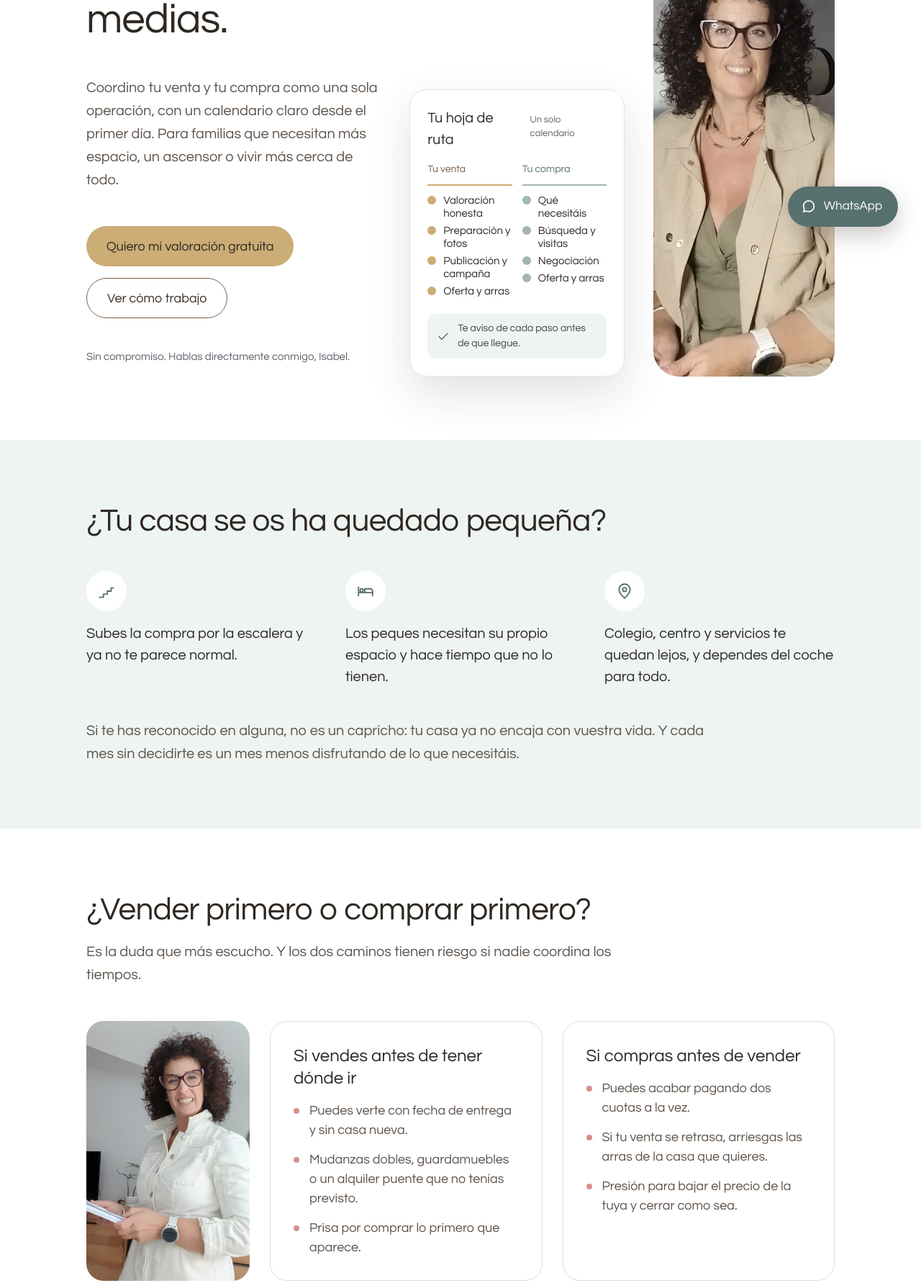
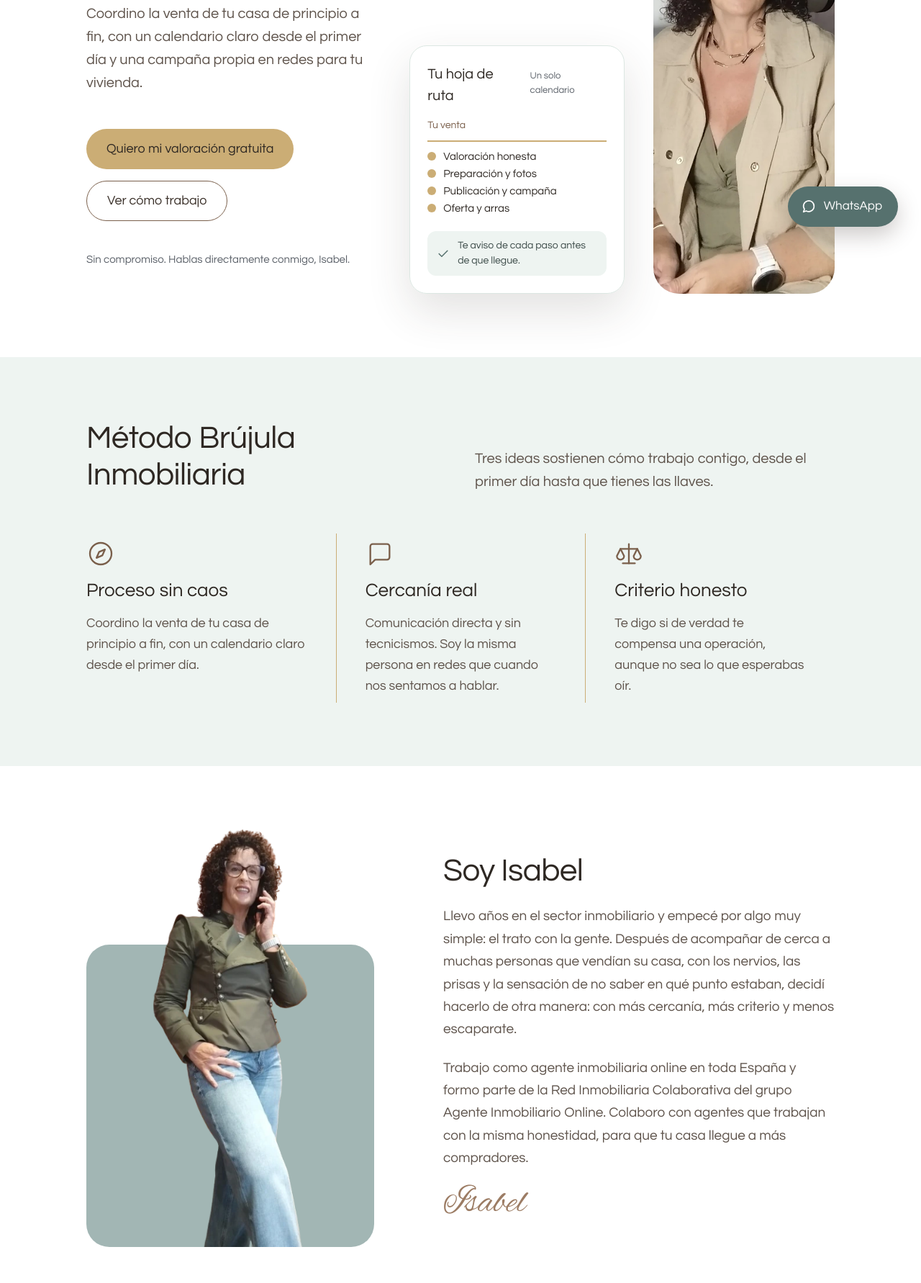
Before and after one commit to isabelmartinezaio-collab/landing-isa-bel, a plain HTML site: page index.html in a window 1280 px wide. Shown: the part 453-2235 px from the top of the page at 72% size. Drawn offline with Linux system fonts and the light colour scheme.

Commit message:
Add files via upload

```diff
--- a/index.html
+++ b/index.html
@@ -3,8 +3,8 @@
 <head>
 <meta charset="utf-8">
 <meta name="viewport" content="width=device-width, initial-scale=1">
-<title>Vender para comprar · Isa Bel</title>
-<meta name="description" content="Vende tu casa y compra la siguiente sin quedarte a medias. Valoración gratuita y hoja de ruta con Isabel, agente inmobiliaria online.">
+<title>Vender tu casa · Isa Bel</title>
+<meta name="description" content="Vende tu casa sin quedarte a medias. Valoración gratuita y calendario de venta con Isabel, agente inmobiliaria online.">
 <link rel="preconnect" href="https://fonts.googleapis.com">
 <link rel="preconnect" href="https://fonts.gstatic.com" crossorigin>
 <link href="https://fonts.googleapis.com/css2?family=Alex+Brush&family=Questrial&display=swap" rel="stylesheet">
@@ -206,6 +206,7 @@ footer .brand .name{color:#fff}footer .brand .slogan{color:#D9CFC6}
 .vp-photo{position:relative;min-height:340px}
 .vp-photo img{position:absolute;inset:0;width:100%;height:100%;object-fit:cover;object-position:center 20%;border-radius:24px}
 @media (max-width:1024px){.vp-grid{grid-template-columns:minmax(0,1fr)}.vp-photo{min-height:300px}}
+.card .cols{grid-template-columns:1fr}
 </style>
 </head>
 <body>
@@ -221,8 +222,8 @@ footer .brand .name{color:#fff}footer .brand .slogan{color:#D9CFC6}
 
 <section id="inicio" class="hero">
   <div style="display:flex;flex-direction:column;gap:28px">
-    <h1>Vende tu casa y compra la siguiente sin quedarte a medias.</h1>
-    <p class="lead">Coordino tu venta y tu compra como una sola operación, con un calendario claro desde el primer día. Para familias que necesitan más espacio, un ascensor o vivir más cerca de todo.</p>
+    <h1>Vende tu casa sin quedarte a medias.</h1>
+    <p class="lead">Coordino la venta de tu casa de principio a fin, con un calendario claro desde el primer día y una campaña propia en redes para tu vivienda.</p>
     <div class="btns">
       <a class="btn btn-gold" href="#valoracion">Quiero mi valoración gratuita</a>
       <a class="btn btn-ghost" href="#metodo">Ver cómo trabajo</a>
@@ -244,13 +245,6 @@ footer .brand .name{color:#fff}footer .brand .slogan{color:#D9CFC6}
           <div class="step"><i></i><span>Publicación y campaña</span></div>
           <div class="step"><i></i><span>Oferta y arras</span></div>
         </div>
-        <div class="col b">
-          <h4>Tu compra</h4>
-          <div class="step"><i></i><span>Qué necesitáis</span></div>
-          <div class="step"><i></i><span>Búsqueda y visitas</span></div>
-          <div class="step"><i></i><span>Negociación</span></div>
-          <div class="step"><i></i><span>Oferta y arras</span></div>
-        </div>
       </div>
       <div class="ok">
         <svg width="20" height="20" viewBox="0 0 24 24" fill="none" stroke="#56716E" stroke-width="1.8" stroke-linecap="round" stroke-linejoin="round" aria-hidden="true" style="flex-shrink:0"><path d="M5 12.5l4.5 4.5L19 7.5"/></svg>
@@ -260,54 +254,9 @@ footer .brand .name{color:#fff}footer .brand .slogan{color:#D9CFC6}
   </div>
 </section>
 
-<section class="sec" style="background:var(--sage-l);display:flex;flex-direction:column;gap:44px">
-  <h2 class="h2">¿Tu casa se os ha quedado pequeña?</h2>
-  <div style="display:grid;grid-template-columns:repeat(3,1fr);gap:40px" class="motivos">
-    <div style="display:flex;flex-direction:column;gap:16px">
-      <div style="width:56px;height:56px;border-radius:50%;background:#fff;color:var(--sage);display:flex;align-items:center;justify-content:center"><svg width="26" height="26" viewBox="0 0 24 24" fill="none" stroke="currentColor" stroke-width="1.7" stroke-linecap="round" stroke-linejoin="round" aria-hidden="true"><path d="M3 20h5v-4h5v-4h5V8h3"/></svg></div>
-      <p style="margin:0;font-size:20px;line-height:1.5">Subes la compra por la escalera y ya no te parece normal.</p>
-    </div>
-    <div style="display:flex;flex-direction:column;gap:16px">
-      <div style="width:56px;height:56px;border-radius:50%;background:#fff;color:var(--sage);display:flex;align-items:center;justify-content:center"><svg width="26" height="26" viewBox="0 0 24 24" fill="none" stroke="currentColor" stroke-width="1.7" stroke-linecap="round" stroke-linejoin="round" aria-hidden="true"><path d="M3 18V7"/><path d="M3 14h18v4"/><path d="M21 14v-2a3 3 0 0 0-3-3h-7v5"/><circle cx="7" cy="11" r="2"/></svg></div>
-      <p style="margin:0;font-size:20px;line-height:1.5">Los peques necesitan su propio espacio y hace tiempo que no lo tienen.</p>
-    </div>
-    <div style="display:flex;flex-direction:column;gap:16px">
-      <div style="width:56px;height:56px;border-radius:50%;background:#fff;color:var(--sage);display:flex;align-items:center;justify-content:center"><svg width="26" height="26" viewBox="0 0 24 24" fill="none" stroke="currentColor" stroke-width="1.7" stroke-linecap="round" stroke-linejoin="round" aria-hidden="true"><path d="M12 21s-7-6.1-7-11a7 7 0 0 1 14 0c0 4.9-7 11-7 11z"/><circle cx="12" cy="10" r="2.5"/></svg></div>
-      <p style="margin:0;font-size:20px;line-height:1.5">Colegio, centro y servicios te quedan lejos, y dependes del coche para todo.</p>
-    </div>
-  </div>
-  <p class="lead" style="margin:0;max-width:860px">Si te has reconocido en alguna, no es un capricho: tu casa ya no encaja con vuestra vida. Y cada mes sin decidirte es un mes menos disfrutando de lo que necesitáis.</p>
-</section>
 
-<section class="sec" style="display:flex;flex-direction:column;gap:48px">
-  <div style="display:flex;flex-direction:column;gap:16px;max-width:760px">
-    <h2 class="h2">¿Vender primero o comprar primero?</h2>
-    <p class="lead" style="margin:0">Es la duda que más escucho. Y los dos caminos tienen riesgo si nadie coordina los tiempos.</p>
-  </div>
-  <div class="vp-grid">
-    <div class="vp-photo"><img src="img/isabel-222242.jpg" alt="Isabel con documentación en la mano, sonriendo"></div>
-    <div class="box">
-      <h3>Si vendes antes de tener dónde ir</h3>
-      <ul>
-        <li><i></i><span>Puedes verte con fecha de entrega y sin casa nueva.</span></li>
-        <li><i></i><span>Mudanzas dobles, guardamuebles o un alquiler puente que no tenías previsto.</span></li>
-        <li><i></i><span>Prisa por comprar lo primero que aparece.</span></li>
-      </ul>
-    </div>
-    <div class="box">
-      <h3>Si compras antes de vender</h3>
-      <ul>
-        <li><i></i><span>Puedes acabar pagando dos cuotas a la vez.</span></li>
-        <li><i></i><span>Si tu venta se retrasa, arriesgas las arras de la casa que quieres.</span></li>
-        <li><i></i><span>Presión para bajar el precio de la tuya y cerrar como sea.</span></li>
-      </ul>
-    </div>
-  </div>
-  <div class="dark-band">
-    <p>Por eso lo primero que hago siempre es el calendario de la operación completa: qué va primero, qué depende de qué y cuándo. No son dos procesos sueltos. Es una sola hoja de ruta.</p>
-    <a class="btn btn-gold" href="#valoracion" style="flex-shrink:0">Quiero mi hoja de ruta</a>
-  </div>
-</section>
+
+
 
 <section id="metodo" class="sec metodo" style="display:flex;flex-direction:column;gap:56px">
   <div class="head">
@@ -318,7 +267,7 @@ footer .brand .name{color:#fff}footer .brand .slogan{color:#D9CFC6}
     <div>
       <svg width="40" height="40" viewBox="0 0 24 24" fill="none" stroke="#7A5F4B" stroke-width="1.4" stroke-linecap="round" stroke-linejoin="round" aria-hidden="true"><circle cx="12" cy="12" r="9"/><path d="M15.5 8.5 L13.4 13.4 L8.5 15.5 L10.6 10.6 Z"/></svg>
       <h3>Proceso sin caos</h3>
-      <p>Coordino tu venta y tu compra como una sola operación, con un calendario claro desde el primer día.</p>
+      <p>Coordino la venta de tu casa de principio a fin, con un calendario claro desde el primer día.</p>
     </div>
     <div>
       <svg width="40" height="40" viewBox="0 0 24 24" fill="none" stroke="#7A5F4B" stroke-width="1.4" stroke-linecap="round" stroke-linejoin="round" aria-hidden="true"><path d="M20 15a2 2 0 0 1-2 2H8l-4 4V6a2 2 0 0 1 2-2h12a2 2 0 0 1 2 2z"/></svg>
@@ -340,8 +289,8 @@ footer .brand .name{color:#fff}footer .brand .slogan{color:#D9CFC6}
   </div>
   <div class="txt">
     <h2 class="h2">Soy Isabel</h2>
-    <p>Llevo años en el sector inmobiliario y empecé por algo muy simple: el trato con la gente. Después de acompañar de cerca a muchas familias que vendían su casa para comprar otra mejor, con los nervios, las prisas y la sensación de no saber en qué punto estaban, decidí hacerlo de otra manera: con más cercanía, más criterio y menos escaparate.</p>
-    <p>Trabajo como agente inmobiliaria online en toda España y formo parte de la Red Inmobiliaria Colaborativa del grupo Agente Inmobiliario Online. Colaboro con agentes que trabajan con la misma honestidad, para que tu casa llegue a más compradores y tu próxima vivienda no dependa de una sola zona.</p>
+    <p>Llevo años en el sector inmobiliario y empecé por algo muy simple: el trato con la gente. Después de acompañar de cerca a muchas personas que vendían su casa, con los nervios, las prisas y la sensación de no saber en qué punto estaban, decidí hacerlo de otra manera: con más cercanía, más criterio y menos escaparate.</p>
+    <p>Trabajo como agente inmobiliaria online en toda España y formo parte de la Red Inmobiliaria Colaborativa del grupo Agente Inmobiliario Online. Colaboro con agentes que trabajan con la misma honestidad, para que tu casa llegue a más compradores.</p>
     <span class="sign">Isabel</span>
   </div>
 </section>
@@ -356,7 +305,7 @@ footer .brand .name{color:#fff}footer .brand .slogan{color:#D9CFC6}
     <li><span class="n">2</span><h3>Preparación</h3><p>Fotografías, ficha de la vivienda y estrategia de publicación pensada para tu casa.</p></li>
     <li><span class="n">3</span><h3>Publicación y difusión</h3><p>Portales y, al firmar el encargo de venta, una campaña propia en redes sociales para tu vivienda.</p></li>
     <li><span class="n">4</span><h3>Visitas y negociación</h3><p>Gestiono las visitas y negocio en tu interés, no en el mío.</p></li>
-    <li><span class="n">5</span><h3>Coordinación con tu compra</h3><p>Sincronizamos las dos operaciones para que no te quedes a medias ni con prisas.</p></li>
+    <li><span class="n">5</span><h3>Arras y contrato</h3><p>Preparo la documentación y acompaño las arras, sin prisas de última hora.</p></li>
     <li><span class="n">6</span><h3>Acompañamiento hasta la firma</h3><p>Sigo presente en cada trámite, hasta que tienes las llaves.</p></li>
   </ol>
 </section>
@@ -410,12 +359,12 @@ footer .brand .name{color:#fff}footer .brand .slogan{color:#D9CFC6}
     <p class="lead" style="margin:0">Una valoración honesta, con datos reales. Cuéntame en qué punto estás y te contesto personalmente para concertar una primera conversación, sin compromiso.</p>
     <ul>
       <li><svg width="24" height="24" viewBox="0 0 24 24" fill="none" stroke="#56716E" stroke-width="2" stroke-linecap="round" stroke-linejoin="round" aria-hidden="true" style="flex-shrink:0;margin-top:2px"><path d="M5 12.5l4.5 4.5L19 7.5"/></svg><span>Un precio de salida realista, explicado con operaciones comparables de tu zona.</span></li>
-      <li><svg width="24" height="24" viewBox="0 0 24 24" fill="none" stroke="#56716E" stroke-width="2" stroke-linecap="round" stroke-linejoin="round" aria-hidden="true" style="flex-shrink:0;margin-top:2px"><path d="M5 12.5l4.5 4.5L19 7.5"/></svg><span>El calendario de tu venta y tu compra, coordinado desde el principio.</span></li>
+      <li><svg width="24" height="24" viewBox="0 0 24 24" fill="none" stroke="#56716E" stroke-width="2" stroke-linecap="round" stroke-linejoin="round" aria-hidden="true" style="flex-shrink:0;margin-top:2px"><path d="M5 12.5l4.5 4.5L19 7.5"/></svg><span>El calendario de tu venta, coordinado desde el principio.</span></li>
       <li><svg width="24" height="24" viewBox="0 0 24 24" fill="none" stroke="#56716E" stroke-width="2" stroke-linecap="round" stroke-linejoin="round" aria-hidden="true" style="flex-shrink:0;margin-top:2px"><path d="M5 12.5l4.5 4.5L19 7.5"/></svg><span>Mi opinión sincera sobre si te compensa vender ahora.</span></li>
     </ul>
     <div class="contacto-box">
       <p style="margin:0;font-size:16px;color:var(--muted)">¿Prefieres escribirme? Usa el formulario o WhatsApp.</p>
-      <a class="btn btn-sage" href="https://wa.me/34688761876?text=Hola%20Isabel%2C%20quiero%20informaci%C3%B3n%20para%20vender%20mi%20casa%20y%20comprar%20otra." target="_blank" rel="noopener" style="align-self:flex-start;height:48px;font-size:17px;padding:0 20px;margin:4px 0">Escríbeme por WhatsApp</a>
+      <a class="btn btn-sage" href="https://wa.me/34688761876?text=Hola%20Isabel%2C%20quiero%20informaci%C3%B3n%20para%20vender%20mi%20casa." target="_blank" rel="noopener" style="align-self:flex-start;height:48px;font-size:17px;padding:0 20px;margin:4px 0">Escríbeme por WhatsApp</a>
       <a href="mailto:isabelmartinez.aio@gmail.com" style="font-size:18px">isabelmartinez.aio@gmail.com</a>
     </div>
   </div>
@@ -447,7 +396,7 @@ footer .brand .name{color:#fff}footer .brand .slogan{color:#D9CFC6}
         </div>
         <div class="check">
           <input id="f-consent" name="consentimiento" type="checkbox" required>
-          <label for="f-consent">He leído y acepto la <a href="privacidad.html">política de privacidad</a>. Autorizo que Isabel Martínez Zugazaga trate mis datos personales para responder a mi consulta sobre la compra o venta de vivienda. Puedo retirar este consentimiento en cualquier momento.</label>
+          <label for="f-consent">He leído y acepto la <a href="privacidad.html">política de privacidad</a>. Autorizo que Isabel Martínez Zugazaga trate mis datos personales para responder a mi consulta sobre la venta de vivienda. Puedo retirar este consentimiento en cualquier momento.</label>
         </div>
         <p id="msg" class="msg" role="status" aria-live="polite"></p>
         <button id="submit-btn" class="submit" type="submit">Pedir mi valoración gratuita</button>
@@ -466,8 +415,8 @@ footer .brand .name{color:#fff}footer .brand .slogan{color:#D9CFC6}
 <section id="faq" class="sec faq">
   <h2 class="h2">Preguntas frecuentes</h2>
   <div class="grid">
-    <div class="q"><h3>¿Qué es mejor, vender primero o comprar primero?</h3><p>Depende de tu caso: tu margen económico, si necesitas hipoteca para la nueva y cómo se mueve el mercado en tu zona. Lo decidimos juntos, con el calendario completo delante.</p></div>
-    <div class="q"><h3>¿Y si todavía no he encontrado mi próxima casa?</h3><p>Es lo más habitual. Empezamos por la valoración y la hoja de ruta, y te acompaño en la búsqueda para que las dos operaciones encajen.</p></div>
+
+
     <div class="q"><h3>¿Mi casa solo la vas a mover tú?</h3><p>No. Colaboro con agentes de la Red Inmobiliaria Colaborativa y, si en tu zona no hay ninguno, me dirijo directamente a las agencias de allí. La diferencia es que tú vas de la mano conmigo, no con quince agencias: soy tu representante y la única persona que habla con colaboradores y agencias. Al firmar el encargo de venta activo además la campaña propia en redes, con la publicidad a mi cargo.</p></div>
     <div class="q"><h3>¿Y si me dices que no me compensa vender ahora?</h3><p>Te lo diré igual, con datos. Mi trabajo es defender tu interés, no cerrar rápido.</p></div>
     <div class="q"><h3>¿La valoración es una tasación oficial?</h3><p>No. Es una valoración gratuita basada en comparables reales de mercado. La tasación oficial para la hipoteca la hace una sociedad de tasación homologada.</p></div>
@@ -479,11 +428,11 @@ footer .brand .name{color:#fff}footer .brand .slogan{color:#D9CFC6}
   <div class="cta-row">
     <div>
       <h2>¿Hablamos?</h2>
-      <p>Si estás pensando en vender para comprar, escríbeme y lo vemos con calma, sin compromiso.</p>
+      <p>Si estás pensando en vender tu casa, escríbeme y lo vemos con calma, sin compromiso.</p>
     </div>
     <div class="btns">
       <a class="btn btn-gold" href="#valoracion">Pide tu valoración gratuita</a>
-      <a class="btn btn-sage" href="https://wa.me/34688761876?text=Hola%20Isabel%2C%20quiero%20informaci%C3%B3n%20para%20vender%20mi%20casa%20y%20comprar%20otra." target="_blank" rel="noopener">WhatsApp</a>
+      <a class="btn btn-sage" href="https://wa.me/34688761876?text=Hola%20Isabel%2C%20quiero%20informaci%C3%B3n%20para%20vender%20mi%20casa." target="_blank" rel="noopener">WhatsApp</a>
     </div>
   </div>
   <div class="bottom">
@@ -499,7 +448,7 @@ footer .brand .name{color:#fff}footer .brand .slogan{color:#D9CFC6}
   </div>
 </footer>
 
-<a class="wa-float" href="https://wa.me/34688761876?text=Hola%20Isabel%2C%20quiero%20informaci%C3%B3n%20para%20vender%20mi%20casa%20y%20comprar%20otra." target="_blank" rel="noopener" aria-label="Escríbeme por WhatsApp">
+<a class="wa-float" href="https://wa.me/34688761876?text=Hola%20Isabel%2C%20quiero%20informaci%C3%B3n%20para%20vender%20mi%20casa." target="_blank" rel="noopener" aria-label="Escríbeme por WhatsApp">
   <svg width="22" height="22" viewBox="0 0 24 24" fill="none" stroke="currentColor" stroke-width="1.8" stroke-linecap="round" stroke-linejoin="round" aria-hidden="true"><path d="M20 11.5a8 8 0 0 1-11.8 7L4 20l1.5-4.2A8 8 0 1 1 20 11.5z"/></svg>
   WhatsApp
 </a>
```
